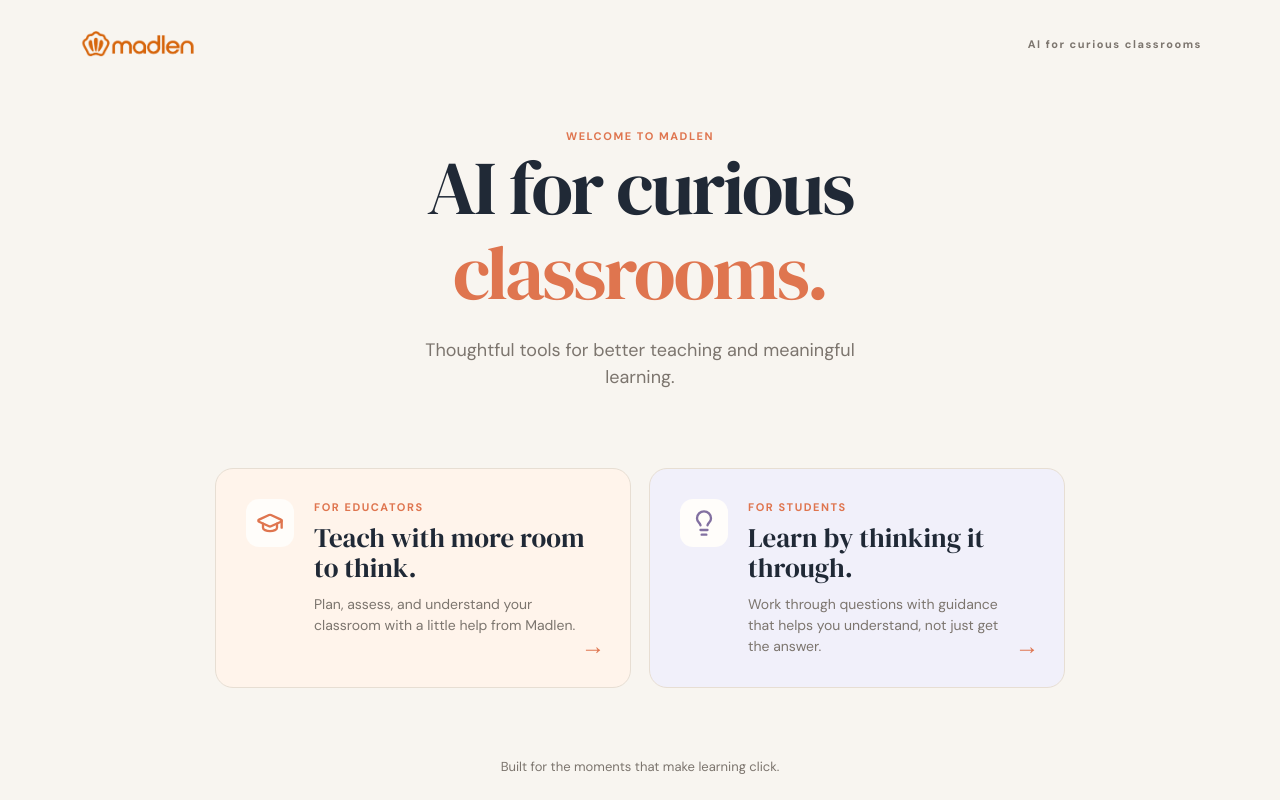
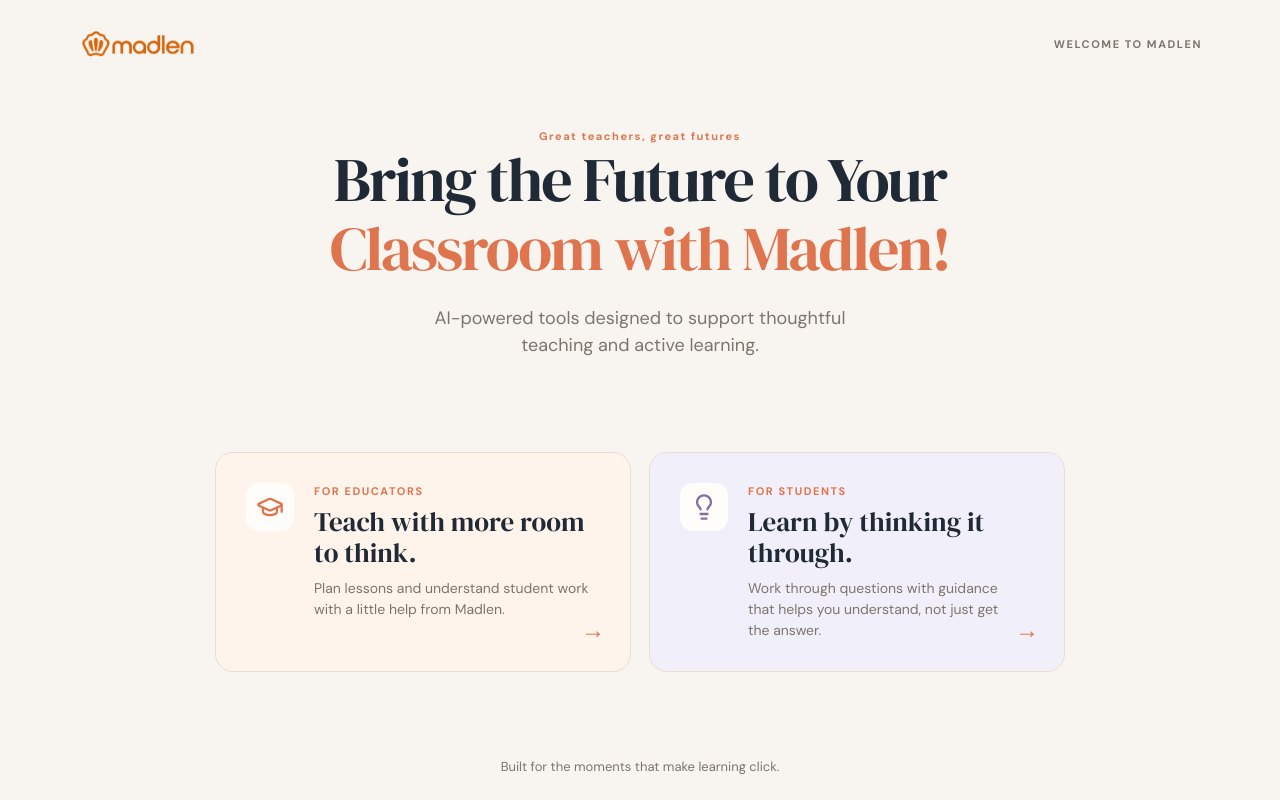
Before and after one commit to husnabosun/madlen-ai-tools, a Next.js app: page / in a window 1280 px wide. Built offline with nearby package versions, Linux system fonts and the light colour scheme.

Commit message:
update on copywritings

```diff
--- a/app/layout.tsx
+++ b/app/layout.tsx
@@ -6,7 +6,7 @@ const dmSans = DM_Sans({ subsets: ['latin'], variable: '--font-dm-sans' })
 const dmSerif = DM_Serif_Display({ subsets: ['latin'], weight: '400', variable: '--font-dm-serif' })
 
 export const metadata: Metadata = {
-  title: 'Madlen — AI for curious classrooms',
+  title: 'Madlen',
   description: 'A thoughtful AI workspace for teachers and students.',
   icons: {
     icon: '/madlen-favicon.png',
--- a/app/page.tsx
+++ b/app/page.tsx
@@ -267,17 +267,18 @@ function Roles() {
     <main className="role-page">
       <div className="role-top">
         <Logo />
-        <span className="eyebrow">AI for curious classrooms</span>
+        <span className="eyebrow">WELCOME TO MADLEN</span>
       </div>
       <div className="role-hero">
-        <span className="eyebrow">WELCOME TO MADLEN</span>
+        <span className="eyebrow">Great teachers, great futures</span>
         <h1>
-            AI for curious
-            <br />
-            <em>classrooms.</em>
+          Bring the Future to Your
+          <br />
+          <em>Classroom with Madlen!</em>
         </h1>
         <p>
-            Thoughtful tools for better teaching and meaningful learning.
+          AI-powered tools designed to support thoughtful teaching and active
+          learning.
         </p>
       </div>
       <div className="role-grid">
@@ -289,8 +290,8 @@ function Roles() {
             <span className="eyebrow">FOR EDUCATORS</span>
             <h2>Teach with more room to think.</h2>
             <p>
-              Plan, assess, and understand your classroom with a little help
-              from Madlen.
+              Plan lessons and understand student work with a little help from
+              Madlen.
             </p>
           </div>
           <span className="card-arrow">→</span>
@@ -1303,7 +1304,7 @@ function StudentChat() {
     <>
       <PageHeader
         eyebrow="STUDENT SPACE"
-        title="Let’s figure it out together."
+        title="Let's figure it out together."
         description="Ask questions, work through ideas, or start with a hint. Madlen helps you think it through."
       />
       <section className="chat-layout">
```
Also changed, not shown: app/globals.css.
